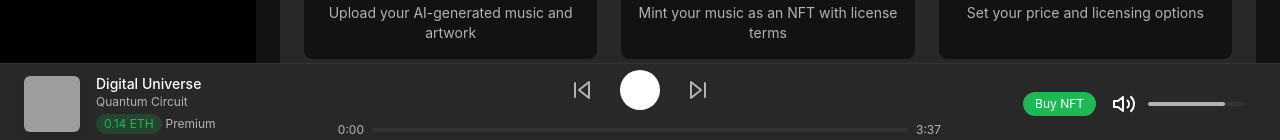
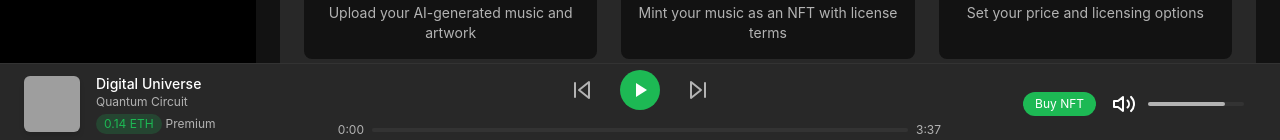
Before and after one commit to JDelott/mintflip, a React (Vite) app in the folder apps/web/: page / in a window 1280 px wide. Shown: the part 657-797 px from the top of the page. Built offline with nearby package versions, Linux system fonts and the light colour scheme; grey boxes are pictures that could not be loaded.

Commit message:
fixed: play button centering

```diff
--- a/apps/web/src/components/common/Icons.tsx
+++ b/apps/web/src/components/common/Icons.tsx
@@ -20,8 +20,8 @@ export const LibraryIcon = () => (
 );
 
 export const PlayIcon = () => (
-  <svg xmlns="http://www.w3.org/2000/svg" width="24" height="24" viewBox="0 0 24 24" fill="none" stroke="currentColor" strokeWidth="2" strokeLinecap="round" strokeLinejoin="round">
-    <polygon points="5 3 19 12 5 21 5 3"></polygon>
+  <svg xmlns="http://www.w3.org/2000/svg" width="24" height="24" viewBox="0 0 24 24" fill="currentColor" stroke="none">
+    <polygon points="8 5 19 12 8 19 8 5"></polygon>
   </svg>
 );
 
--- a/apps/web/src/components/ui/MusicPlayer.tsx
+++ b/apps/web/src/components/ui/MusicPlayer.tsx
@@ -50,7 +50,7 @@ const MusicPlayer = () => {
             <SkipPreviousIcon />
           </button>
           <button
-            className="mx-3 bg-white rounded-full p-2 hover:scale-110 transition-transform"
+            className="mx-3 bg-primary text-white rounded-full w-10 h-10 flex items-center justify-center hover:scale-110 transition-transform"
             onClick={() => setIsPlaying(!isPlaying)}
           >
             {isPlaying ? <PauseIcon /> : <PlayIcon />}
```
